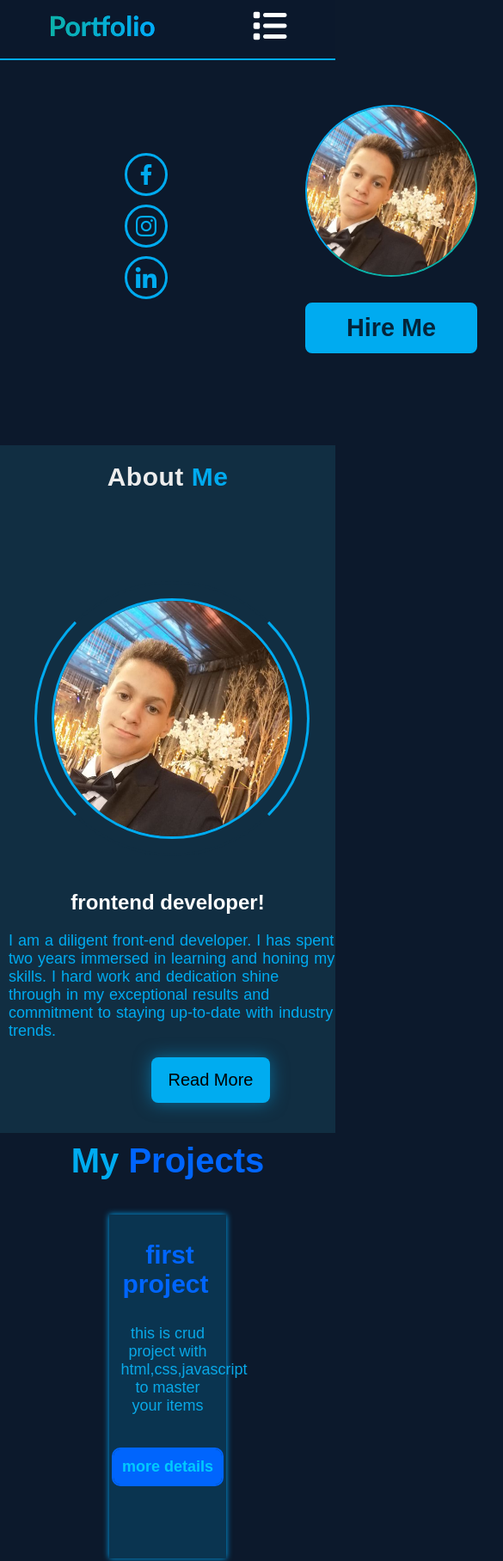
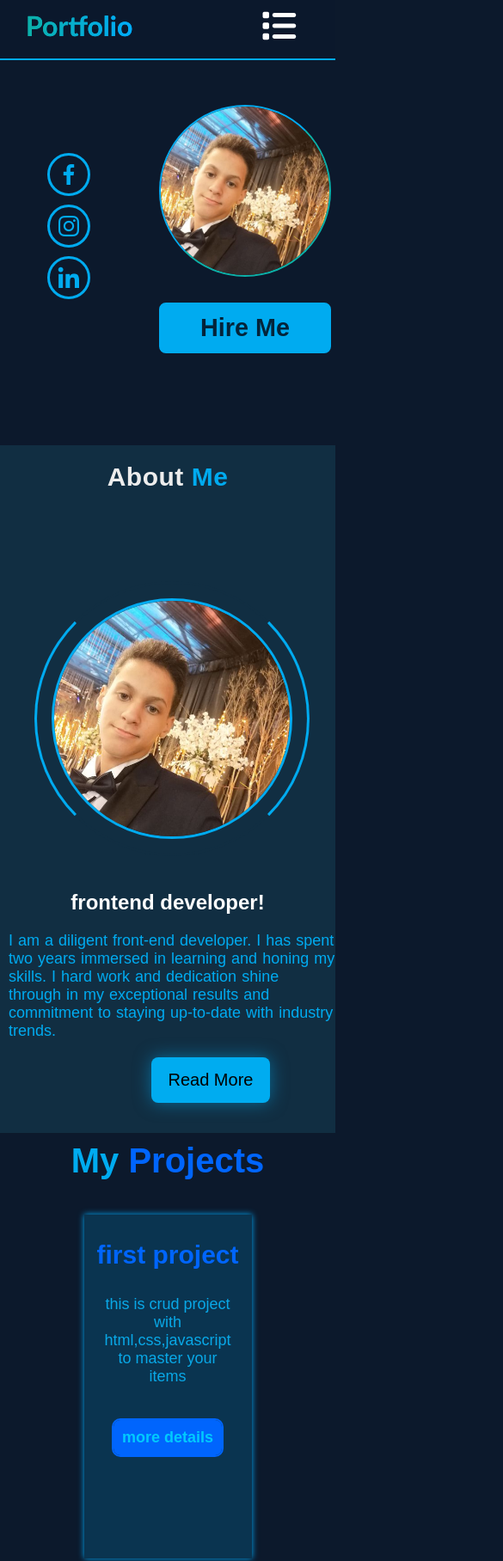
Before and after one commit to mazen123-png/my-personal-test-website, a plain HTML site: page index.html in a window 390 px wide. Shown: the top 1816 px of the page at 86% size, 585 px wide, since content can reach past the window. Drawn offline with nearby package versions, Linux system fonts and the light colour scheme.

Commit message:
Add files via upload

```diff
--- a/main.js
+++ b/main.js
@@ -1,5 +1,8 @@
 let toggleIcon = document.getElementById("toggle-icon")
 let navLinks = document.getElementById("nav-link")
+let username = document.getElementById("name")
+let email = document.getElementById("email")
+let message = document.getElementById("message")
 if(innerWidth >= 1024){
     navLinks.style.display = 'flex'
 }else{
--- a/style.css
+++ b/style.css
@@ -1,3 +1,4 @@
+
 *{
     box-sizing: border-box;
     padding: 0;
@@ -576,6 +577,8 @@ section div .contain-image .circle-spin{
 
     .about{
         width: 100%;
+        align-items: center;
+        justify-content: center;
     }
     .contactSection .inputs div input,
     .contactSection .inputs div textarea{
@@ -594,4 +597,26 @@ section div .contain-image .circle-spin{
         align-items: center;
         justify-content: center;
     }
+    .card{
+        width: 50%;
+    }
+    .container1{
+        justify-content: left;
+    }
+    .firstSection{
+        padding: 0;
+    }
+    .socialIcons{
+        padding-right: 5em;
+        padding-left: 50px;
+    }
+    header .container1 nav ul{
+        margin-left: 0;
+    }
+    .fa-list{
+        margin-left: 150px;
+    }
+    #main h1 a{
+        margin-left: 30px;
+    }
 }
```
